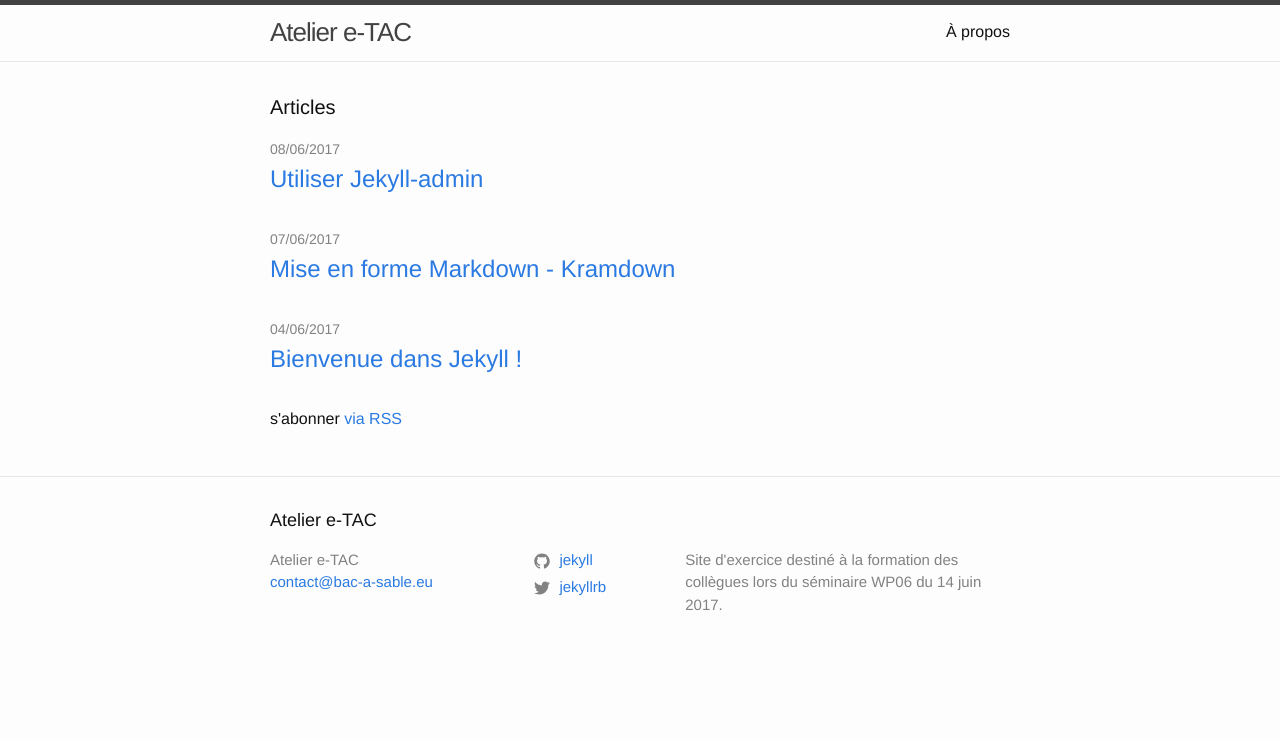
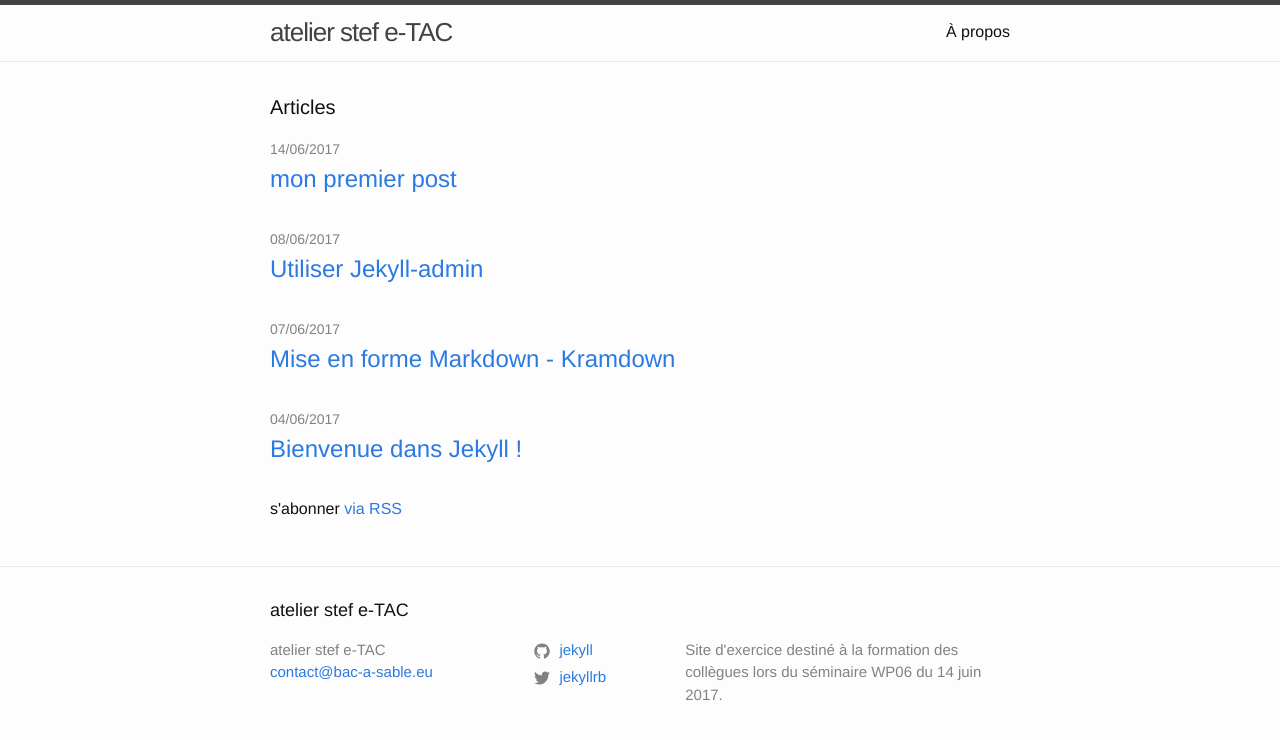
Before and after one commit to stef4/atelier_etac, a Jekyll site: the page built from index.md, in a window 1280 px wide. Shown: the top 740 px of the page. Built offline with Jekyll 4.4.1, drawn with Linux system fonts in a browser that asks for light colours.

Commit message:
mon premier post

```diff
--- a/_config.yml
+++ b/_config.yml
@@ -13,7 +13,7 @@
 # you will see them accessed via {{ site.title }}, {{ site.email }}, and so on.
 # You can create any custom variable you would like, and they will be accessible
 # in the templates via {{ site.myvariable }}.
-title: Atelier e-TAC
+title: atelier stef e-TAC
 email: contact@bac-a-sable.eu
 description: > # this means to ignore newlines until "baseurl:"
   Site d'exercice destiné à la formation des collègues lors du séminaire WP06 du 14 juin 2017.
```
Also changed, not shown: _posts/2017-06-14-mon-premier-post.markdown (added, +13 -0 lines), Gemfile.lock.
